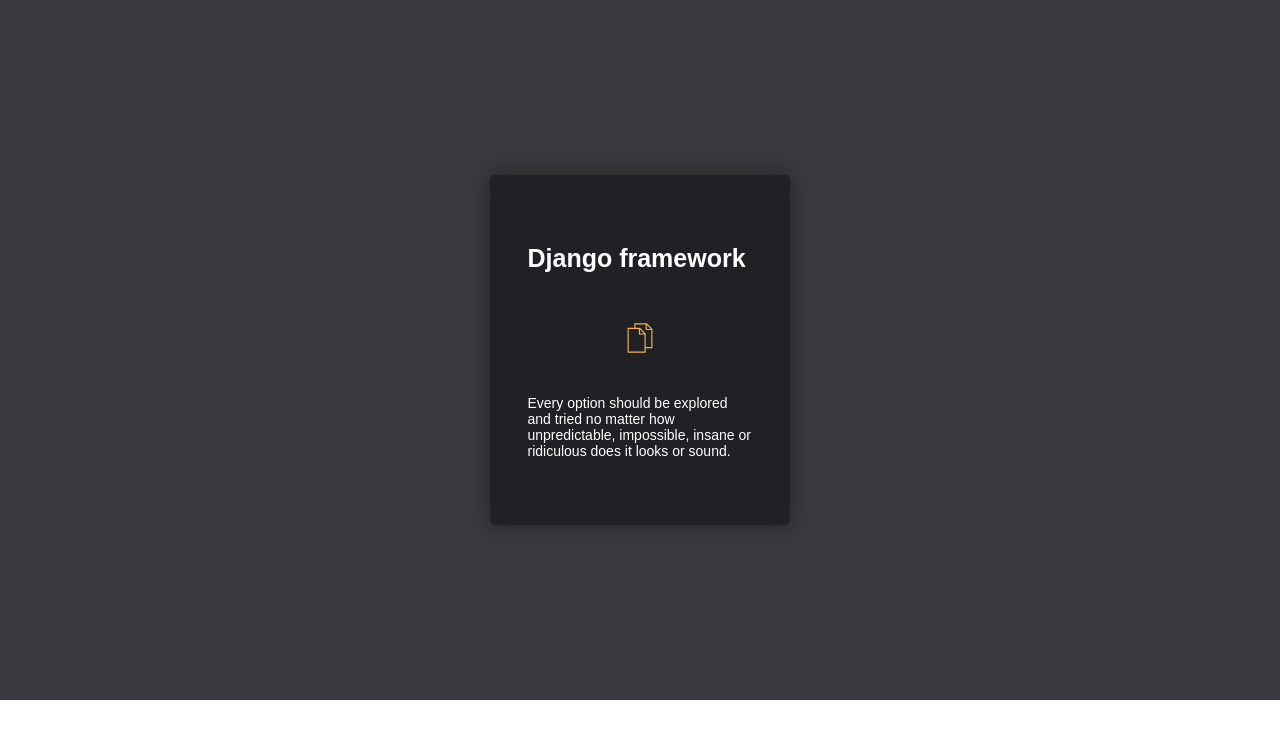
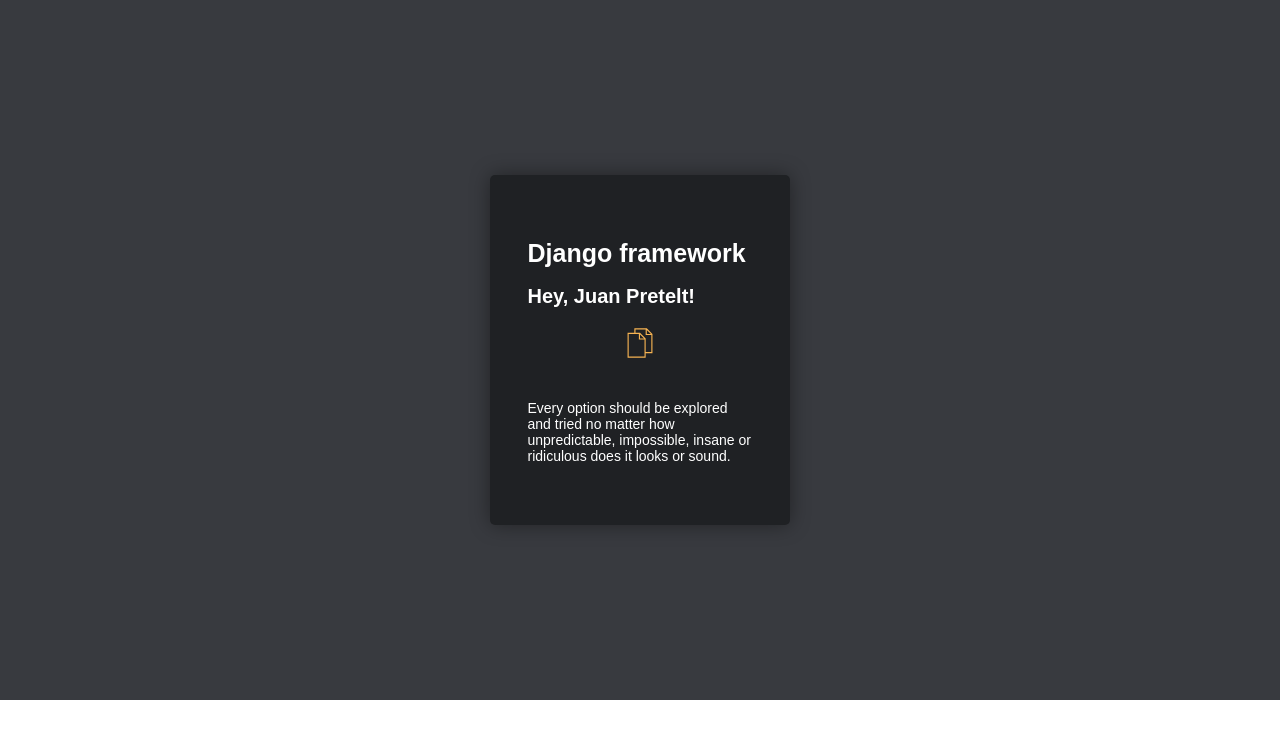
Before and after one commit to PreteltJuan/movie-reviews, a Django app: page /home in a window 1280 px wide. Shown: the top 739 px of the page. Run offline with Django 4.2, Linux system fonts and the light colour scheme.

Commit message:
Cambios en home.html y home.css

```diff
--- a/movie/static/css/home.css
+++ b/movie/static/css/home.css
@@ -44,7 +44,12 @@
 
 .title{
     font-size: 25px;
-    margin-bottom: 50px;
+    margin-bottom: 0px;
+}
+
+.sub-title{
+    font-size: 20px;
+    margin-bottom: 20px;
 }
 
 .icon{
--- a/movie/templates/home.html
+++ b/movie/templates/home.html
@@ -17,11 +17,13 @@
             <div class="card">
                 <div class="box">
                     <h1 class="title">Django framework</h1>
+                    <h2 class="sub-title"> Hey, {{name}}!</h2>
                     <div class="icon">
                         <svg enable-background="new 0 0 512 512" height="512px" id="Layer_1" version="1.1" viewBox="0 0 512 512" width="512px" xml:space="preserve" xmlns="http://www.w3.org/2000/svg" xmlns:xlink="http://www.w3.org/1999/xlink"><path d="M468.493,101.637L371.955,5.098H159.57v77.231H43.724v424.769h308.923v-77.231h115.846V101.637z   M371.955,32.401l69.236,69.235h-69.236V32.401z M63.031,487.79V101.637h173.769v96.538h96.538V487.79H63.031z M256.108,109.632  l69.236,69.235h-69.236V109.632z M352.647,410.56V178.867l-96.538-96.538h-77.231V24.406h173.769v96.538h96.538V410.56H352.647z" fill="#37404D"/></svg>
                       </div><!--/icon-->
                     <p class="paragraph">Every option should be explored and tried no matter how unpredictable, impossible, insane or
                         ridiculous does it looks or sound.</p>
+
                 </div>
             </div>
         </div>
```
